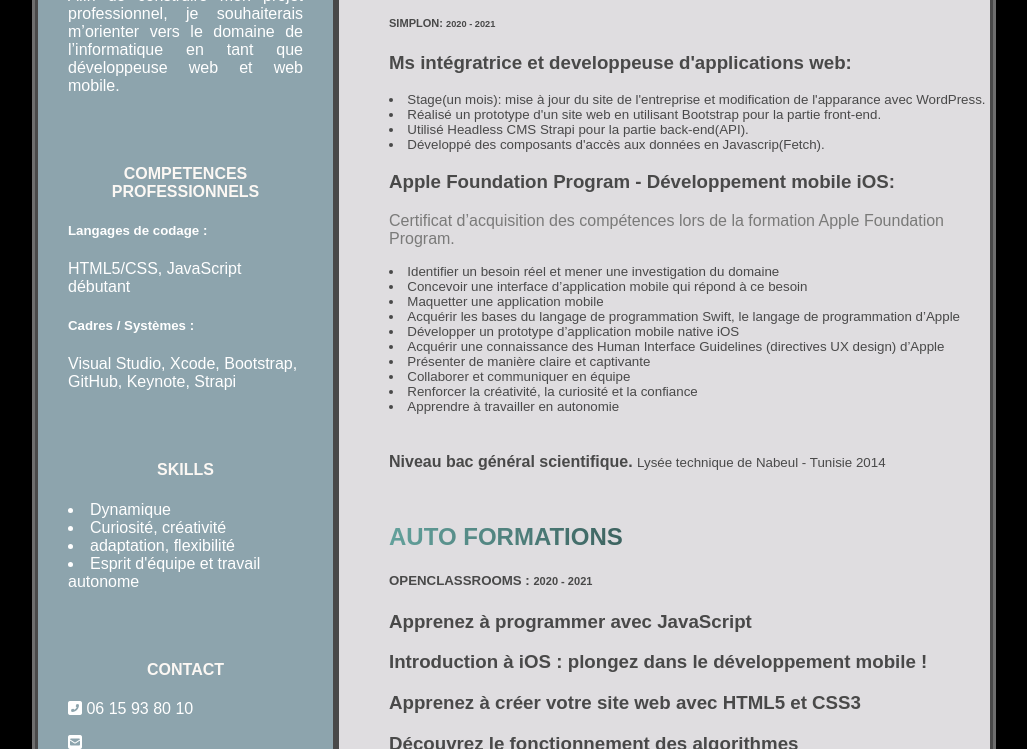
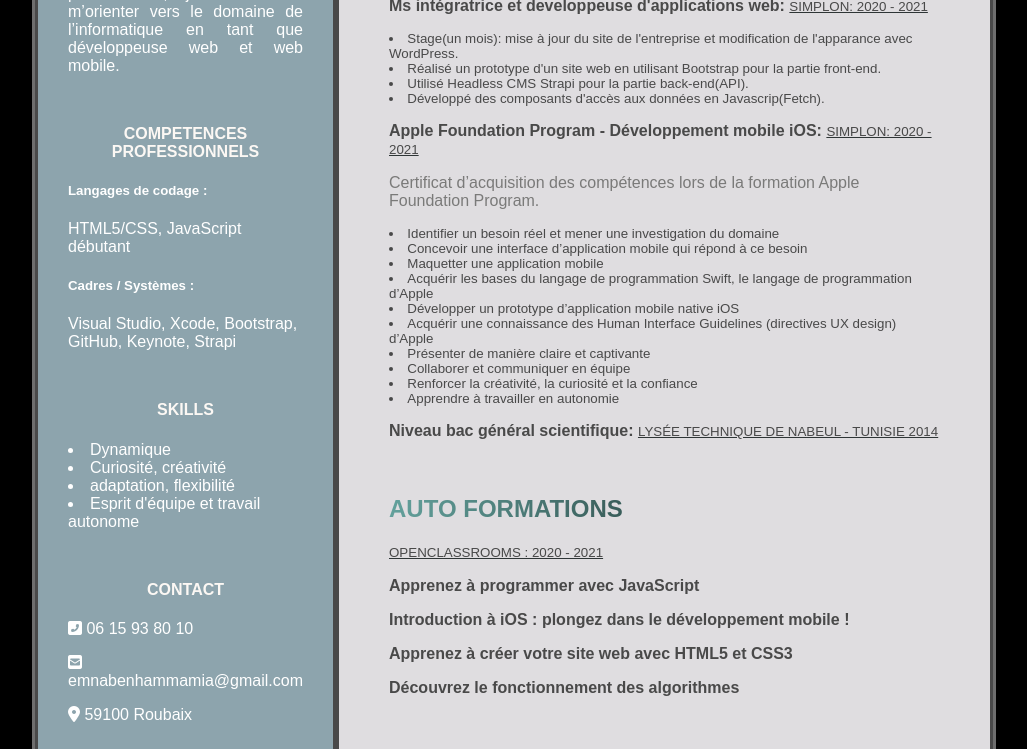
Before and after one commit to E-mna/emnacv, a plain HTML site: page index.html in a window 1280 px wide. Shown: the part 290-1039 px from the top of the page, without its empty margins (126-1153 px from the left). Drawn offline with Linux system fonts and the light colour scheme.

Commit message:
modification

```diff
--- a/index.html
+++ b/index.html
@@ -52,7 +52,7 @@
                 <p><i class="fas fa-map-marker-alt"></i> 59100 Roubaix</p>
 
 
-                <ul class=space_list>
+                <ul>
                     <li><a target="blank" href=https://github.com/E-mna><i class="fab fa-github fa-2x"></i></a></li>
                     <li><a target="blank" href="https://www.linkedin.com/in/emna-ben-255b38215/"><i class="fab fa-linkedin fa-2x"></i></a></li>
                 </ul>
@@ -65,15 +65,11 @@
 
         <div id="formations" class="content">
 
-              <div class="exp">
+              <div>
                 <h2>EXPÉRIENCES PROFESSIONNELLES</h2>
 
-                <div class="exp-info">
-                    <h5> <sub>WEBFORCE3: <small>2021 en cours</small> </sub> </h5>
-                </div>
-
-                <div class="exp-desc">
-                       <h3>Développeuse web et web mobile : </h3>
+                <div>
+                       <p> <strong>Développeuse web et web mobile : </strong>  <small class="ecole">WEBFORCE3: 2022 en cours</small> </p>
                        <small>
                        <p class="webforce">
 
@@ -85,13 +81,8 @@
                     </small>
 
 
-
-            <div class="exp-info">
-                <h5> <sub>SIMPLON: <small>2020 - 2021</small> </sub> </h5>
-            </div>
-
-            <div class="exp-desc">
-                   <h3> Ms intégratrice et developpeuse d'applications web: </h3>
+            <div>
+                   <p> <strong>Ms intégratrice et developpeuse d'applications web: </strong>  <small class="ecole"> SIMPLON: 2020 - 2021</small> </p>
                    <small>
                    <p>
                        <li>Stage(un mois): mise à jour du site de l'entreprise et modification
@@ -103,7 +94,7 @@
                    </p>
                 </small>
 
-                   <h3>Apple Foundation Program - Développement mobile iOS: </h3>
+                   <p> <strong>Apple Foundation Program - Développement mobile iOS: </strong> <small class="ecole"> SIMPLON: 2020 - 2021</small>  </p>
                    <p class="certi">Certificat d’acquisition des compétences lors de la formation Apple Foundation Program.</p>
 
                    <small>
@@ -122,12 +113,12 @@
                   </p></small>
             </div>
 
-            <div class="exp">
+            <div>
 
 
-                <div class="exp-desc">
-                       <p> <strong> Niveau bac général scientifique.</strong>  <small>  Lysée technique de Nabeul - Tunisie 2014</small>  </p>
-                       <h5>  </h5>
+                <div>
+                       <p> <strong> Niveau bac général scientifique: </strong>  <small class="ecole"> Lysée technique de Nabeul - Tunisie 2014</small>  </p>
+
 
                 </div>
 
@@ -135,23 +126,23 @@
 
 
         </div>
-        <div class="exp">
+        <div >
 
                 <section class="autoformation">
                     <h2>AUTO FORMATIONS</h2>
-                    <h5>OPENCLASSROOMS : <small>2020 - 2021</small>  </h5>
+                    <small class="ecole">OPENCLASSROOMS : 2020 - 2021</small>
                 </section>
 
 
-                <section class="exp-desc">
+                <section>
 
-                    <h3>Apprenez à programmer avec JavaScript </h3>
+                    <p> <strong>Apprenez à programmer avec JavaScript </strong> </p>
 
-                    <h3>Introduction à iOS : plongez dans le développement mobile !</h3>
+                    <p> <strong>Introduction à iOS : plongez dans le développement mobile ! </strong></p>
 
-                    <h3>Apprenez à créer votre site web avec HTML5 et CSS3</h3>
+                    <p> <strong>Apprenez à créer votre site web avec HTML5 et CSS3 </strong></p>
 
-                    <h3>Découvrez le fonctionnement des algorithmes</h3>
+                    <p><strong>Découvrez le fonctionnement des algorithmes </strong></p>
 
                 </section>
 
--- a/style.css
+++ b/style.css
@@ -20,8 +20,6 @@ body{
 
 }
 
-
-
 a{
     text-decoration: none;
     color: rgb(255, 255, 255);
@@ -30,7 +28,6 @@ ul {
     display: flex;
     flex-direction: row;
     list-style-type: none;  /* enlever les point de la liste */
-    line-height:-2px;
     cursor: pointer;
 
 }
@@ -45,6 +42,7 @@ ul li{                  /* eloigner les deux icones */
 .interets li{
     margin-left: 20px;
     float:left;
+    list-style: none;
 }
 
 /* Informations personnelles */
@@ -63,9 +61,11 @@ ul li{                  /* eloigner les deux icones */
 }
 
 h2{
+    padding-top: 35px;
     background: linear-gradient(to right, #63a19c, #000);
     -webkit-background-clip: text;
     -webkit-text-fill-color: transparent;
+
 }
 
 
@@ -85,28 +85,17 @@ h2{
     background-color: rgb(223, 221, 224);
     flex: 3;
     padding-left: 50px;
+    padding-right: 50px;
     padding-bottom: 50px;
+    padding-top: 15px;
     border:rgb(73, 73, 73) solid;
     border-radius: 15px;
 
 }
 
 .title {
-    margin-top: 70px;
+    margin-top: 50px;
     color: rgb(252, 248, 244);
-}
-
-
-#xp {
-    color: rgb(73, 73, 73);
-    background-color: rgb(223, 221, 224);
-    flex: 3;
-}
-
-
-
-.exp{
-    padding-top: 10px;
 }
 
 
@@ -114,17 +103,12 @@ h2{
   color: rgb(122, 122, 121);
 }
 
-.interets{
-    padding-top: 10px;
+
+.ecole{
+    text-decoration: underline;
+    text-decoration-color : rgb(46, 53, 54);
+    text-transform: uppercase;
 }
-
-.interets li{
-    list-style: none;
-}
-
-
-
-
 
 
 
```
